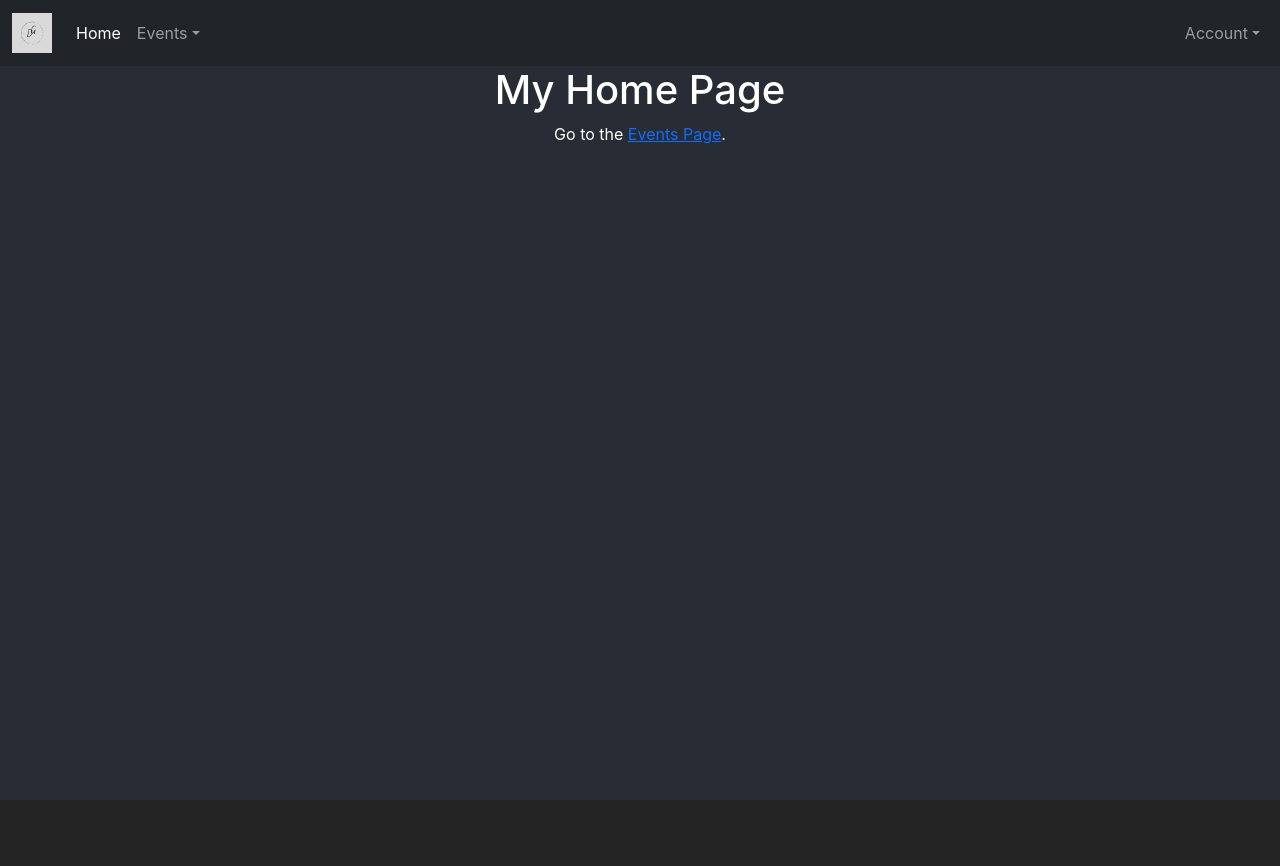
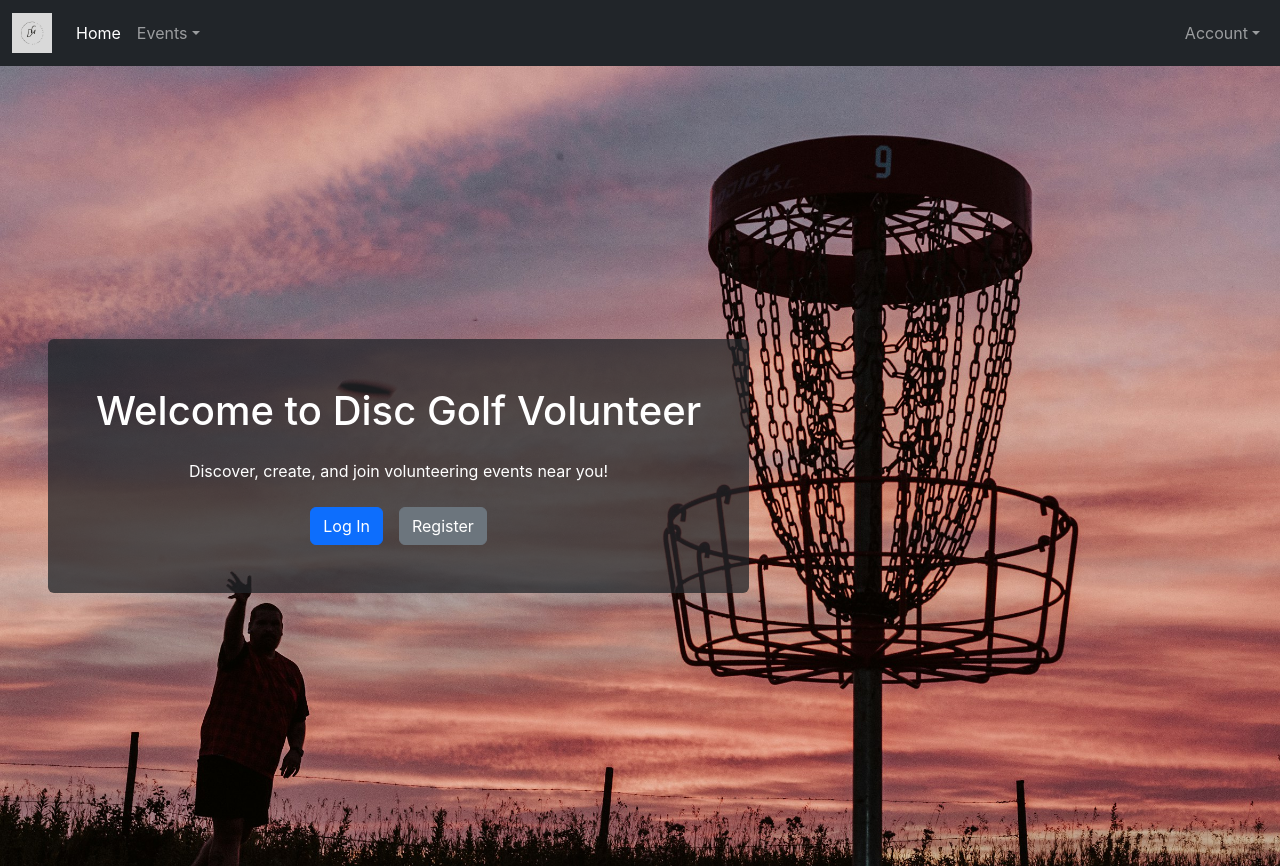
Before and after one commit to tyrawam/capstone-react, a React (Create React App) app: page / in a window 1280 px wide. Before the commit the page ends 800 px from the top, so only its background shows below. Built offline with nearby package versions, Linux system fonts and the light colour scheme; no server answers.

Commit message:
Added landing page

```diff
--- a/src/components/Navbar.js
+++ b/src/components/Navbar.js
@@ -8,7 +8,7 @@ function Navbar() {
 
   const navigate = useNavigate();
 
-  const { user, logoutUser } = useAuth(); // Destructure user from useAuth hook
+  const { user, logoutUser } = useAuth();
 
   return (
     <nav className="navbar navbar-expand-lg navbar-dark bg-dark">
@@ -40,7 +40,7 @@ function Navbar() {
                   Account
                 </a>
                 {user ? (
-                  <ul className="dropdown-menu" aria-labelledby="navbarDropdown">
+                  <ul className="dropdown-menu dropdown-menu-end" aria-labelledby="navbarDropdown">
                     <li><a className="dropdown-item" href="/account">My Page</a></li>
                     <li><a className="dropdown-item" href="#" onClick={(e) => {
                       e.preventDefault();
@@ -48,7 +48,7 @@ function Navbar() {
                     }}>Log Out</a></li>
                   </ul>
                 ) : (
-                  <ul className="dropdown-menu" aria-labelledby="navbarDropdown">
+                  <ul className="dropdown-menu dropdown-menu-end" aria-labelledby="navbarDropdown">
                     <li><a className="dropdown-item" href="/register">Create an Account</a></li>
                     <li><a className="dropdown-item" href="/login">Log In</a></li>
                   </ul>
--- a/src/routes/Home.js
+++ b/src/routes/Home.js
@@ -1,11 +1,28 @@
 import { Link } from 'react-router-dom';
+import { useAuth } from '../utils/AuthContext'
 
 function HomePage() {
+    const { user } = useAuth()
+
     return (
-    <>
-        <h1>My Home Page</h1>
-        <p>Go to the <Link to='/events'>Events Page</Link>.</p>
-    </>
-)};
+        <div className="vh-100 bg-dark text-white d-flex align-items-center justify-content-start" style={{ backgroundImage: "url('/priscilla-du-preez-HVqJdMdfgic-unsplash.jpg')", backgroundSize: "cover", backgroundPosition: "center" }}>
+            <div className="bg-dark bg-opacity-75 p-5 rounded text-center ms-5">
+                <h1 className="mb-4">Welcome to Disc Golf Volunteer</h1>
+                <p className="mb-4">Discover, create, and join volunteering events near you!</p>
+                <div>
+                    { user ? (
+                        <Link to="/events" className="btn btn-primary me-3">View Events</Link>
+                    ) : (
+                        <>
+                            <Link to="/login" className="btn btn-primary me-3">Log In</Link>
+                            <Link to="/register" className="btn btn-secondary">Register</Link>
+                        </>
+                    )}
+
+                </div>
+            </div>
+        </div>
+    )
+};
 
 export default HomePage;
--- a/src/routes/Login.js
+++ b/src/routes/Login.js
@@ -12,7 +12,7 @@ const LoginPage = () => {
 
   useEffect(() => {
     if (user) {
-      navigate('/')
+      navigate('/events')
     }
   }, [])
 
```
Also changed, not shown: public/priscilla-du-preez-HVqJdMdfgic-unsplash.jpg (added), src/assets/images/priscilla-du-preez-HVqJdMdfgic-unsplash.jpg (added).
